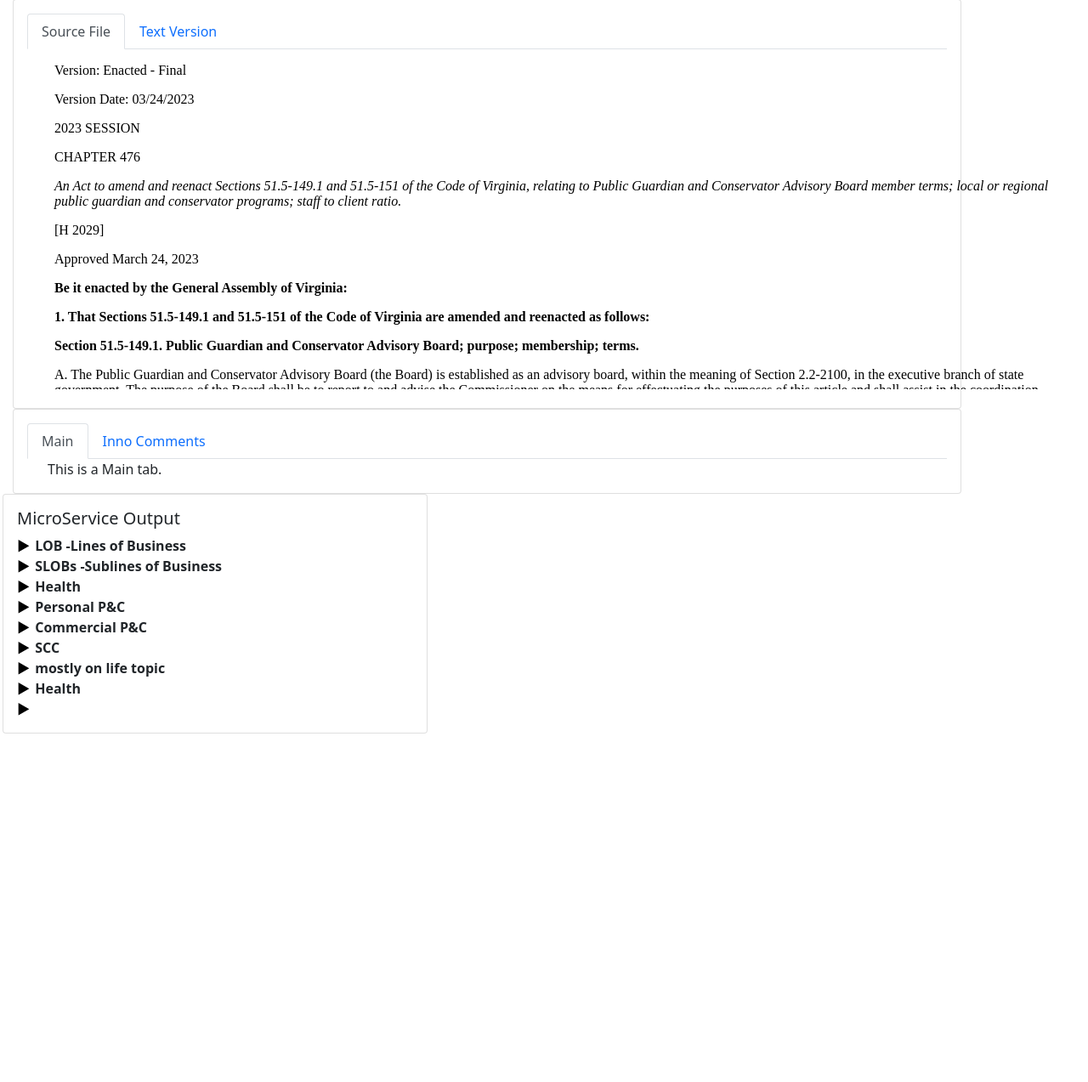
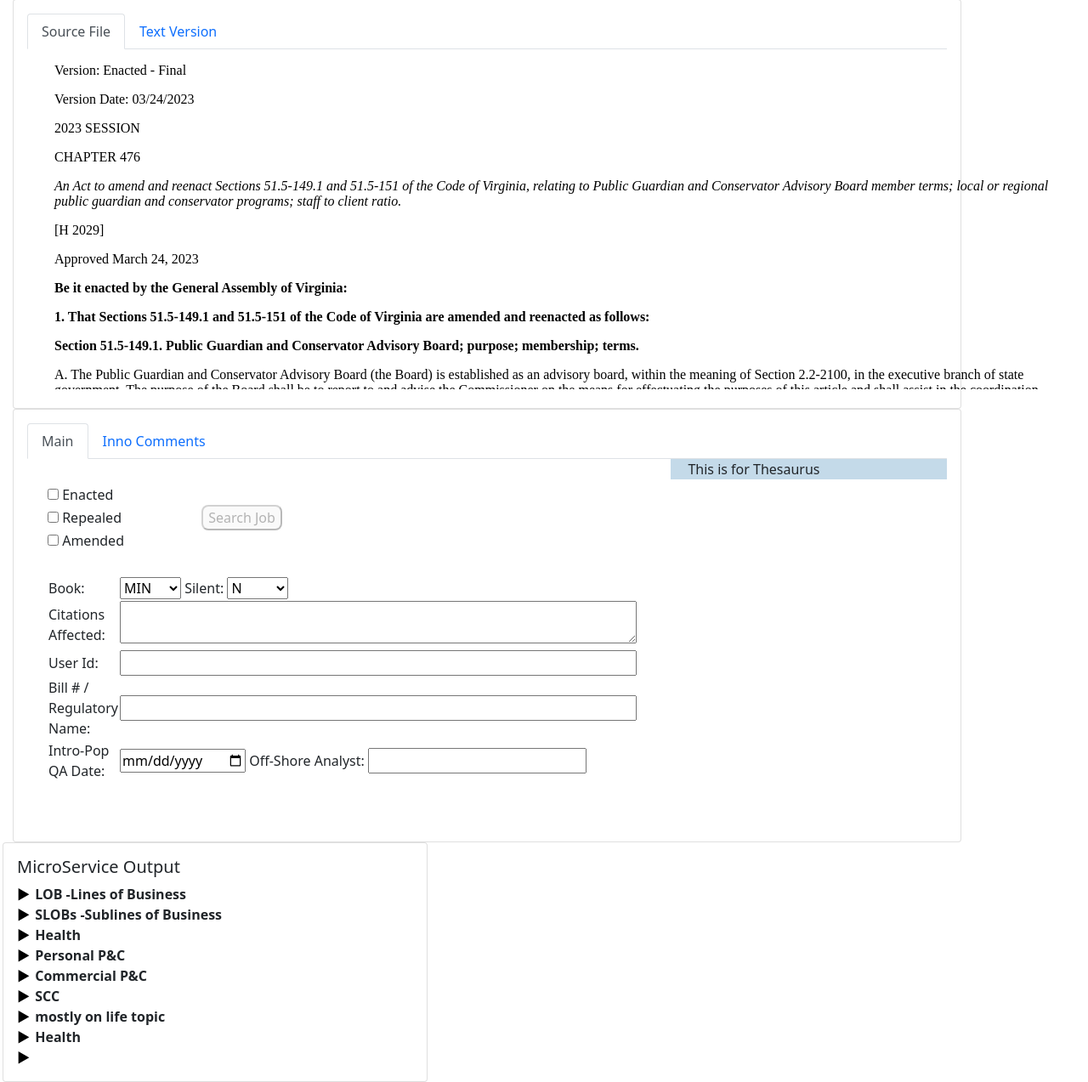
Before and after one commit to lyca-alien/WKFII, a Django app: page / in a window 1280 px wide. Shown: the part 60-1333 px from the top of the page at 85% size. Before the commit the page ends 923 px from the top, so only its background shows below. Run offline with Django 4.2, Linux system fonts and the light colour scheme.

Commit message:
Bill Property UI

```diff
--- a/base/templates/base/index.html
+++ b/base/templates/base/index.html
@@ -103,14 +103,85 @@
                                 </ul>
                                 <!--END of Nav tabs -->
                                 <!--START Tab panes -->
-                                <div class="tab-content">
+                                <div class="leftCol">
                                     <div class="tab-pane container active" id="main">
-                                        This is a Main tab.
+                                        <div class="properties col-2">
+                                            <input type="checkbox" id="lang1" name="lang1" value="Java">
+                                            <label for="lang1">Enacted</label>
+                                        </div>
+                                        <div>
+                                            <input type="checkbox" id="lang2" name="lang2" value="Python">
+                                            <label for="lang2">Repealed</label>
+                                            <button type="button" class="btnJob" disabled>Search Job</button>
+                                        </div>
+                                        <div>
+                                            <input type="checkbox" id="lang3" name="lang3" value="Go">
+                                            <label for="lang3">Amended</label>
+                                        </div>
+
+                                        <table class="tbl">
+                                            <tr>
+                                                <td class="td1"><label for="book">Book:</label> </td>
+                                                <td><select name="book" id="book">
+                                                    <option value="min">MIN</option>
+                                                    <option value="dunno">dunno</option>
+                                                    <option value="dunno">dunno</option>
+                                                    <option value="dunno">dunno</option>
+                                                    </select>
+
+                                                    <label for="silent">Silent:</label>
+                                                    <select name="silent" id="silent">
+                                                    <option value="N">N</option>
+                                                    <option value="dunno">dunno</option>
+                                                    <option value="dunno">dunno</option>
+                                                    <option value="dunno">dunno</option>
+                                                    </select>
+                                                </td>
+                                            </tr>
+
+                                            <tr>
+                                                <td class="td1"><label for="citAff">Citations Affected:</label> </td>
+                                                <td><textarea class="txtArea" id="citAff"></textarea></td>
+                                            </tr>
+
+                                            <tr>
+                                                <td><label for="userId">User Id:</label> </td>
+                                                <td><input for="userId" size="60"></input></td>
+                                            </tr>
+
+                                            <tr>
+                                                <td><label for="userId">Bill # / Regulatory Name:</label> </td>
+                                                <td><input for="userId" size="60"></input></td>
+                                            </tr>
+
+                                            <tr>
+                                                <td><label for="userId">Intro-Pop QA Date:</label> </td>
+                                                <td><input  type="date" for="userId" ></input>
+                                                <label for="analyst">Off-Shore Analyst:</label>
+                                                <input for="userId" size="22"></input></td>
+                                            </tr>
+
+                                        </table>
+
+                                        <div class="bill">
+
+
+
+
+                                        </div>
+
+
+
                                     </div>
                                     <div class="tab-pane container fade" id="innocmnts">
                                         This is a Innocomments tab.
                                     </div>
                                 </div>
+
+                                <div class="rightCol">
+                                    This is for Thesaurus
+                                </div>
+
                                 <!--END OF Tab panes -->
                             </div>
                         </div>
--- a/static/css/index.css
+++ b/static/css/index.css
@@ -65,3 +65,44 @@ ul,
 .active {
   display: block;
 }
+
+input[type=checkbox]{
+  accent-color:  #074168;
+}
+
+.properties {
+  margin-top: 30px;
+}
+
+.btnJob{
+  font-size: 16px;
+  border-radius: 8px;
+  margin-left: 90px;
+}
+
+.rightCol {
+  float: left;
+  width: 30%;
+  padding-left: 20px;
+  background-color: #c4dae9;
+}
+
+.leftCol {
+  float: left;
+  width: 70%;
+}
+
+.bill {
+  margin-top: 30px;
+}
+
+.tbl {
+  border-collapse: collapse;
+  width: 80%;
+  margin-top: 30px;
+}
+
+.txtArea {
+  width: 100%;
+  height: 50px;
+}
```
Also changed, not shown: db.sqlite3.
